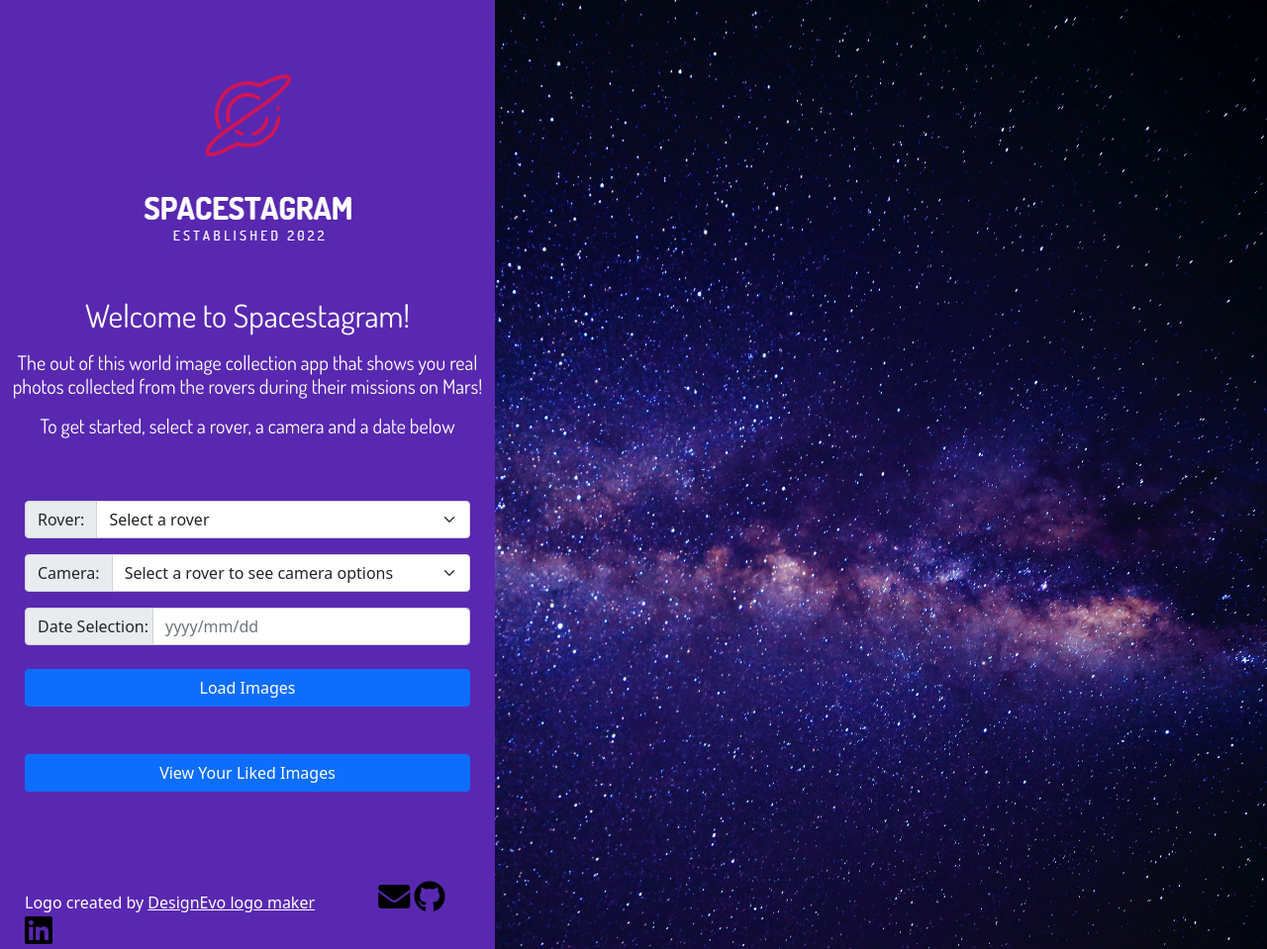
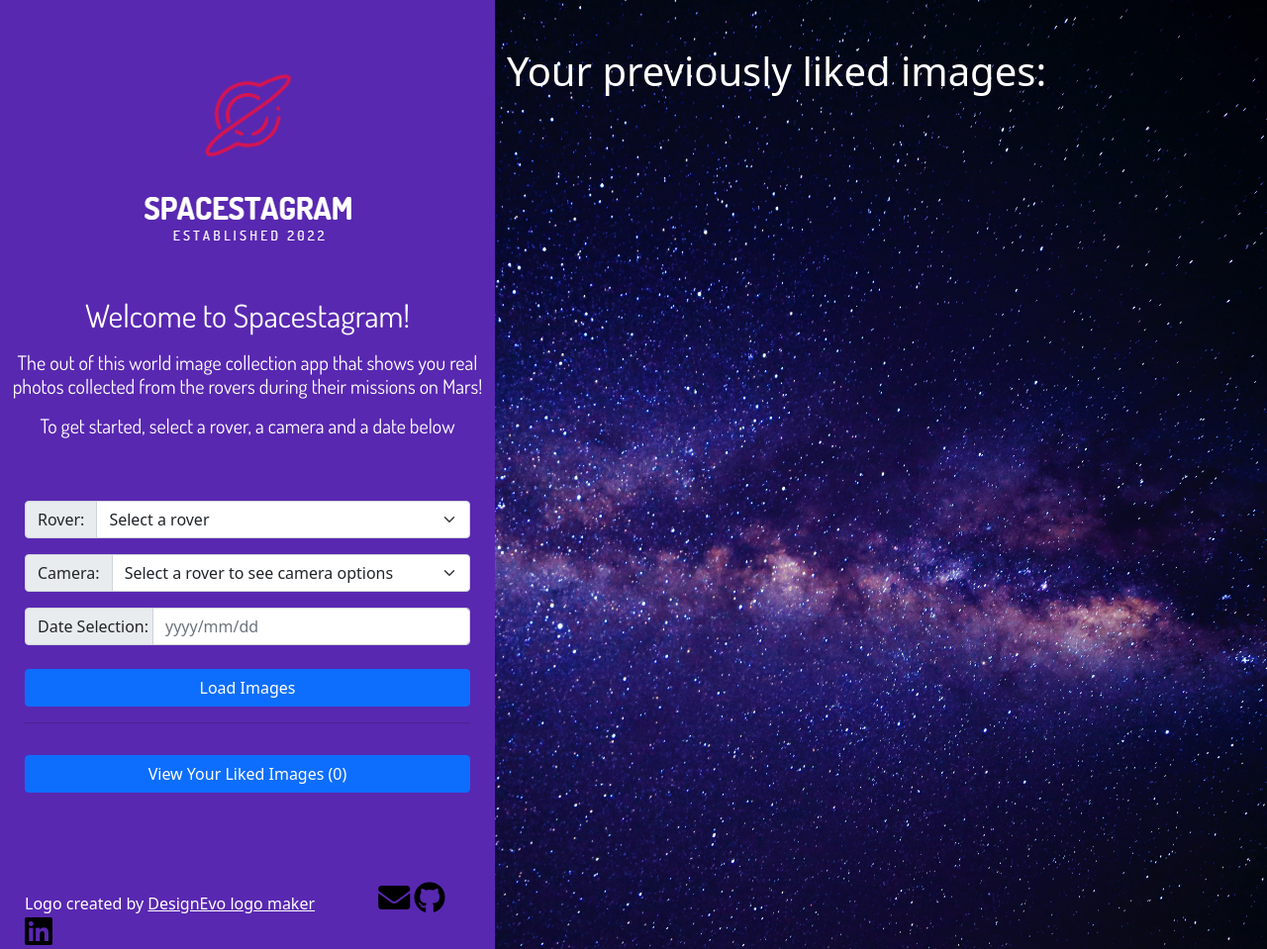
Before and after one commit to oballematt/spacestagram, a Node server app: page / in a window 1280 px wide. Shown: the whole page at 99% size. Run offline with Node 20, Linux system fonts and the light colour scheme; some libraries are stand-ins or nearby versions.

Commit message:
removing apod controller. The page will now display all previous images the user liked when it first loads.

```diff
--- a/controllers/marsRover.js
+++ b/controllers/marsRover.js
@@ -26,10 +26,10 @@ module.exports = {
 
     yesterday.setDate(yesterday.getDate() - 1);
 
-    const { rovers, camera, date } = req.body;
-
     try {
-      const roverPictures = `https://api.nasa.gov/mars-photos/api/v1/rovers/curiosity/photos?earth_date=2022-01-11&api_key=${process.env.APIKEY}`;
+      const roverPictures = `https://api.nasa.gov/mars-photos/api/v1/rovers/curiosity/photos?earth_date=${yesterday
+        .toISOString()
+        .slice(0, 10)}&api_key=${process.env.APIKEY}`;
       const response = await axios.get(roverPictures);
       return res.json(response.data);
     } catch (error) {
--- a/public/css/home.css
+++ b/public/css/home.css
@@ -24,9 +24,15 @@
   color: white
 }
 
-/* .carousel-item {
-  height: 35rem;
-} */
+.btn-close {
+  background-color: white;
+}
+
+.liked:disabled{
+  background-color: red;
+  color: white
+}
+
 
 .roverImageRows .empty {
   margin: 0 auto;
@@ -99,7 +105,8 @@
 }
 
 .unliked{
-  background-color: transparent;
+  background-color: transparent !important;
+  color: red !important;
 }
 
 .likedImages img {
--- a/public/js/home.js
+++ b/public/js/home.js
@@ -1,4 +1,5 @@
 let imageCount = 0;
+const idArr = [];
 $(document).ready(() => {
   //grabs yesterdays date to write the "dateSubheader" class so the user knows the date of the images that are populated when the page loads.
   const today = new Date();
@@ -13,7 +14,7 @@ $(document).ready(() => {
 
   //empties the cameraOptions select input any time a new rover is selected so that the new options dont get appened onto the old ones.
   //Instead the old options will empty and the new options will populate the select input.
-  //I use a switch case to change the available camera options depending on what rover the user selects, since not all cameras are available to all rovers.
+  //I use a switch case to change the available camera options and the max date allowed on the datepicker depending on what rover the user selects.
   $("#roverOptions").on("change", () => {
     $("#cameraOptions").empty();
 
@@ -80,15 +81,16 @@ $(document).ready(() => {
     if (rovers === null || camera === null || date === "") {
       alert("Please select a Rover, a Camera and a Date.");
     } else {
+      $(".imageSection").find('h1').hide();
       $(".roverImageRows").empty();
       $(".lds-roller").show();
-      loadImages();
+      loadImagesByCamera();
     }
   });
 
-  //Second ajax call. This ajax function will only run after a use has selected a rover, a camera type, and a date.
-  //If no images are returned, a new background image will appear indicating to the user that the search criteria they have chosen has not returned any images.
-  const loadImages = () => {
+  //This ajax call will only run after a use has selected a rover, a camera type, and a date.
+  //If no images are returned from the API, a new background image will appear indicating to the user that the search criteria they have chosen has not returned any images.
+  const loadImagesByCamera = () => {
     const rovers = $("#roverOptions").val();
     const camera = $("#cameraOptions").val();
     const date = $("#date").val();
@@ -106,13 +108,12 @@ $(document).ready(() => {
         }
       },
     }).then((response) => {
-      console.log(response);
       $(".lds-roller").hide();
       $(".imageHeader").show();
       $(".roverSubhead").text(rovers);
       $(".cameraSubhead").text(camera);
       $(".dateSubhead").text(date);
-      const idArr = [];
+
       if (response.photos.length === 0) {
         $("body").addClass("empty-search-background");
         $("body").removeClass("background-image");
@@ -132,7 +133,7 @@ $(document).ready(() => {
                   <p class="card-text">${img.camera.full_name}</p>
                   <div class="d-flex justify-content-between align-items-center">
                       <div class="btn-group">
-                      <button id=img-${img.id} data-id=${img.id} data-rover-name=${img.rover.name} data-camera-name=${img.camera.name} data-rover-date=${img.earth_date}
+                      <button id=img-${img.id} data-col-id=col-${img.id} data-id=${img.id} data-rover-name=${img.rover.name} data-camera-name=${img.camera.name} data-rover-date=${img.earth_date}
                       data-url=${img.img_src} type="button" class="btn btn-outline-danger like-btn"><i class="far fa-heart"></i></button>
                       </div>
                       <small class="text-muted">${img.earth_date}</small>
@@ -155,6 +156,7 @@ $(document).ready(() => {
         $(".like-btn").on("click", function () {
           let id = $(this).attr("id");
           let intId = $(this).attr("data-id");
+          let colId = $(this).attr("data-col-id");
           let url = $(this).attr("data-url");
           let name = $(this).attr("data-rover-name");
           let cameraName = $(this).attr("data-camera-name");
@@ -166,12 +168,13 @@ $(document).ready(() => {
             cameraName,
             date,
             intId,
+            colId,
           };
           if ($(this).hasClass("liked")) {
             $(this).addClass("unliked");
             imageCount--;
             $(".likedCount").html(`(${imageCount})`);
-            $(".likedImages").find(`#${id}`).remove();
+            $(".likedImages").find(`#${colId}`).remove();
             $(this).html('<i class="far fa-heart">');
             $(this).removeClass("liked spin");
             localStorage.removeItem(id);
@@ -182,7 +185,7 @@ $(document).ready(() => {
             $(this).removeClass("unliked");
             $(this).addClass("liked spin");
             $(".likedImages").append(`
-              <div id=${id} class="col">
+              <div id=${colId} class="col">
               <div class="card shadow-sm">
                   <img src=${url}>
                   <div class="card-body">
@@ -191,8 +194,8 @@ $(document).ready(() => {
                       <div class="d-flex justify-content-between align-items-center">
                           <div class="btn-group">
                           <button disabled type="button" class="btn btn-outline-danger like-btn remove liked"><i class="fas fa-heart"></i></button>
+                          <button id=${intId} data-id=${id} data-col-id=${colId} type="button" class="btn btn-success remove">Remove</button>
                           </div>
-                          <button id=${intId} data-id=${id} type="button" class="btn btn-success remove">Remove</button>
                           <small class="text-muted">${date}</small>
                       </div>
                   </div>
@@ -209,16 +212,15 @@ $(document).ready(() => {
             imageCount--;
             $(".likedCount").html(`(${imageCount})`);
             let dataId = $(this).attr("data-id");
-            $(".likedImages").find(`#${dataId}`).remove();
-            $(".btn-group")
-              .find(`#${dataId}`)
+            let colId = $(this).attr("data-col-id");
+            $(".likedImages").find(`#${colId}`).remove();
+            $(`#${dataId}`)
               .html('<i class="far fa-heart">')
               .removeClass("liked spin")
               .addClass("unliked");
             localStorage.removeItem(dataId);
           });
         });
-
         idArr.forEach((id) => {
           let likeId = JSON.parse(localStorage.getItem(id));
           if (likeId !== null) {
@@ -239,9 +241,11 @@ $(document).ready(() => {
   for (let [key, value] of Object.entries(localStorage)) {
     let images = JSON.parse(value);
     imageCount++;
+    console.log(images);
+
       $(".likedCount").html(`(${imageCount})`);
-    $(".likedImages").append(`
-      <div id=${images.id} class="col">
+      $(".likedImages, .roverImageRows").append(`
+      <div id=${images.colId} class="col">
       <div class="card shadow-sm">
           <img src=${images.url}>
           <div class="card-body">
@@ -250,8 +254,9 @@ $(document).ready(() => {
               <div class="d-flex justify-content-between align-items-center">
                   <div class="btn-group">
                   <button disabled type="button" class="btn btn-outline-danger like-btn liked"><i class="fas fa-heart"></i></button>
+                  <button id=${images.intId} data-id=${images.id}  type="button" class="btn btn-success remove">Remove</button>
                   </div>
-                  <button id=${images.intId} data-id=${images.id}  type="button" class="btn btn-success remove">Remove</button>
+
                   <small class="text-muted">${images.date}</small>
               </div>
           </div>
@@ -262,13 +267,12 @@ $(document).ready(() => {
           </div>
       </div>
     </div>`);
-    $(`#${images.intId}`).on("click", function () {
+      $(`.likedImages #${images.intId}, .roverImageRows #${images.intId}`).on("click", function () {
         imageCount--;
         $(".likedCount").html(`(${imageCount})`);
         let dataId = $(this).attr("data-id");
-      $(".likedImages").find(`#${dataId}`).remove();
-      $(".btn-group")
-        .find(`#${dataId}`)
+        $(".likedImages, .roverImageRows").find(`#${images.colId}`).remove();
+        $(`#${dataId}`)
           .html('<i class="far fa-heart">')
           .removeClass("liked spin")
           .addClass("unliked");
--- a/routes/marsRoverRoute.js
+++ b/routes/marsRoverRoute.js
@@ -3,6 +3,6 @@ const roversController = require('../controllers/marsRover')
 
 router.post('/images-by-camera', roversController.getImagesByCamera)
 
-router.post('/images-default', roversController.getDefaultImages)
+router.get('/images-default', roversController.getDefaultImages)
 
 module.exports = router
--- a/views/home.handlebars
+++ b/views/home.handlebars
@@ -29,8 +29,9 @@
                 placeholder="yyyy/mm/dd" aria-label="Model Start Date" aria-describedby="addon-wrapping">
         </div>
         <button id="loadRoverImages" type="button" class='btn btn-primary mt-4 w-100'>Load Images</button>
-        <button type="button" class="btn btn-primary mt-5 w-100" data-bs-toggle="modal" data-bs-target="#exampleModal">
-            View Your Liked Images <span class='likedCount'></span>
+        <hr>
+        <button type="button" class="btn btn-primary mt-3 w-100" data-bs-toggle="modal" data-bs-target="#exampleModal">
+            View Your Liked Images <span class='likedCount'>(0)</span>
         </button>
         <footer>
             <div class='disclaimer'>Logo created by <a style="color:white" href="https://www.designevo.com/"
@@ -87,6 +88,7 @@
 
     <section class="py-5 imageSection">
         <div class="container-fluid">
+            <h1 class='text-white'>Your previously liked images:</h1>
             <figure
                 class="row row-cols-xs-1 row-cols-sm-1 row-cols-md-2 row-cols-lg-2 row-cols-xl-3 row-cols-xxl-4 g-3 roverImageRows">
             </figure>
```
Also changed, not shown: controllers/apod.js (deleted, +0 -15 lines). Lines whose indentation alone changed are shown as unchanged.
